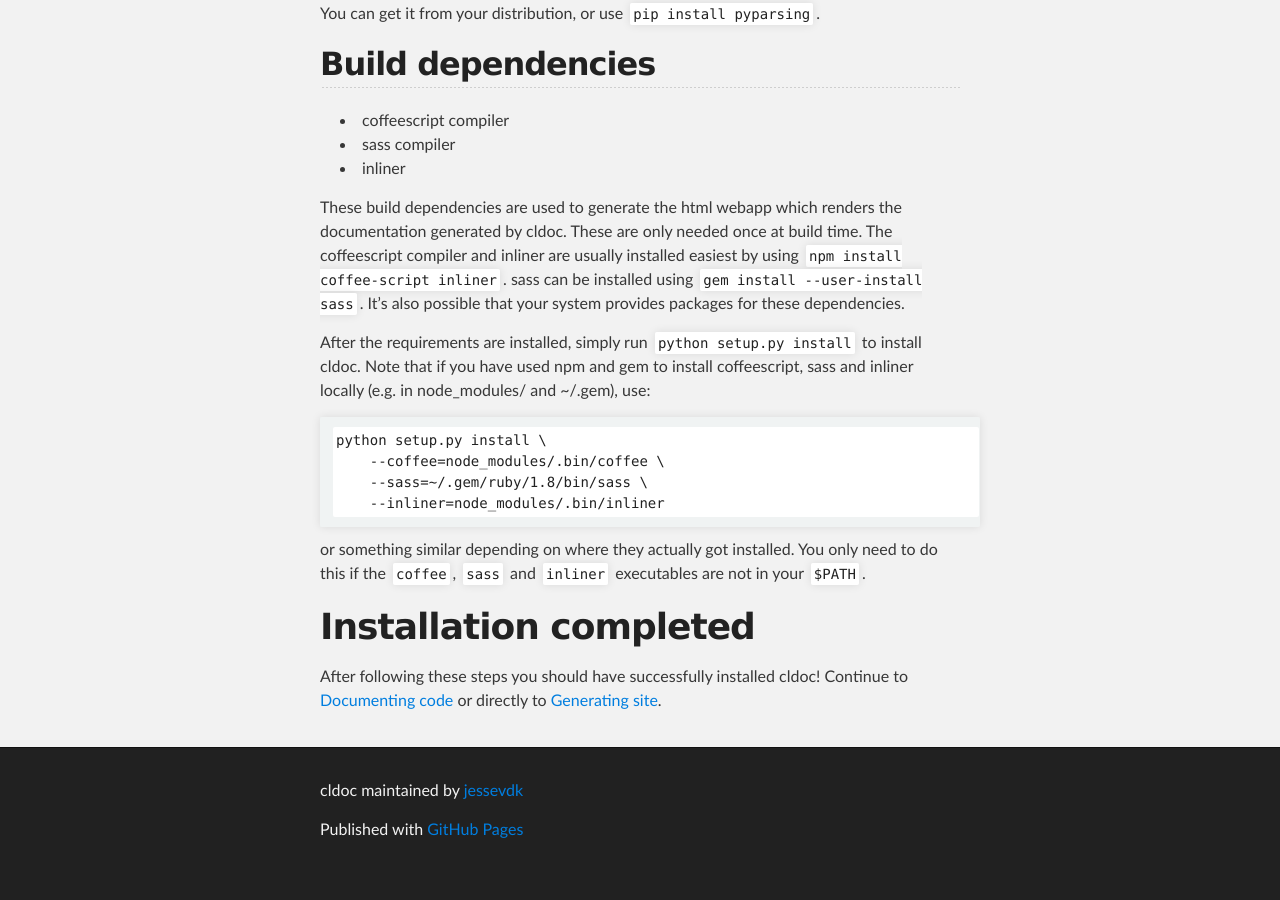
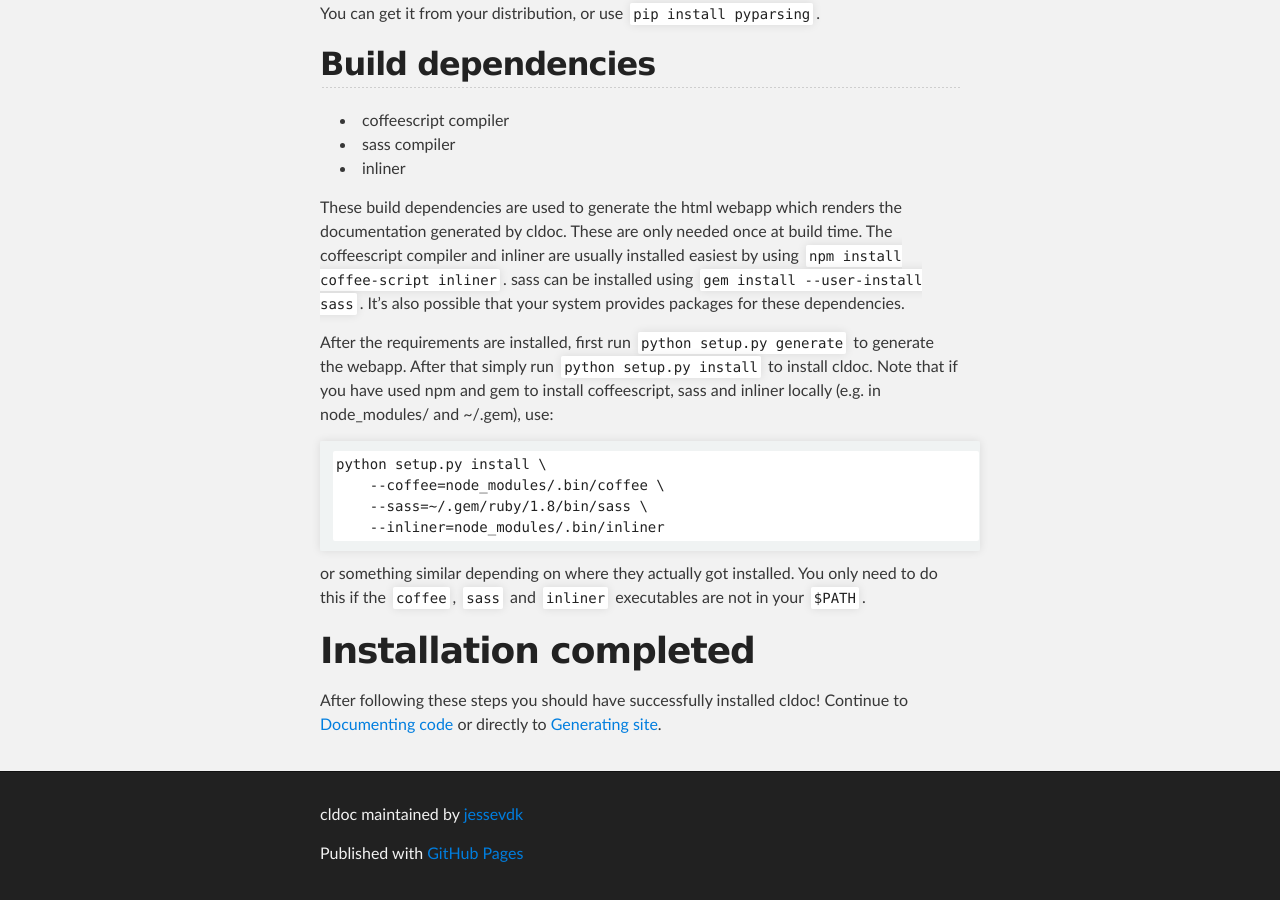
Before and after one commit to jessevdk/cldoc, a Jekyll site: the page built from gettingstarted.md, in a window 1280 px wide and 900 px high, scrolled down 891 px. Built offline with Jekyll 4.4.1, drawn with Linux system fonts in a browser that asks for light colours; before the commit the page ends 1767 px from its top, so only the background shows below that.

Commit message:
Added required generate step in getting started

```diff
--- a/gettingstarted.md
+++ b/gettingstarted.md
@@ -40,7 +40,8 @@ by using `npm install coffee-script inliner`. sass can be installed using
 `gem install --user-install sass`. It's also possible that your system provides
 packages for these dependencies.
 
-After the requirements are installed, simply run `python setup.py install` to
+After the requirements are installed, first run `python setup.py generate` to
+generate the webapp. After that simply run `python setup.py install` to
 install cldoc. Note that if you have used npm and gem to install coffeescript,
 sass and inliner locally (e.g. in node_modules/ and ~/.gem), use:
 
```
